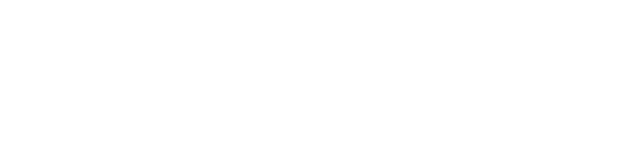
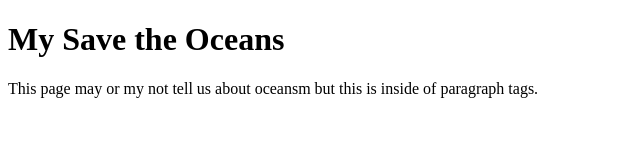
Before and after one commit to Jg4525/exploringCSS, a plain HTML site: page index.html in a window 1280 px wide. Shown: the whole page, without its empty margins (0-640 px from the left). Drawn offline with Linux system fonts and the light colour scheme.

Commit message:
Added h1 and p tags

```diff
--- a/index.html
+++ b/index.html
@@ -1,6 +1,7 @@
 <!DOCTYPE html>
 <html>
  <body>
-
+ 	<h1>My Save the Oceans</h1>
+   <p>This page may or my not tell us about oceansm but this is inside of paragraph tags.</p>
  </body>
 </html>
```
